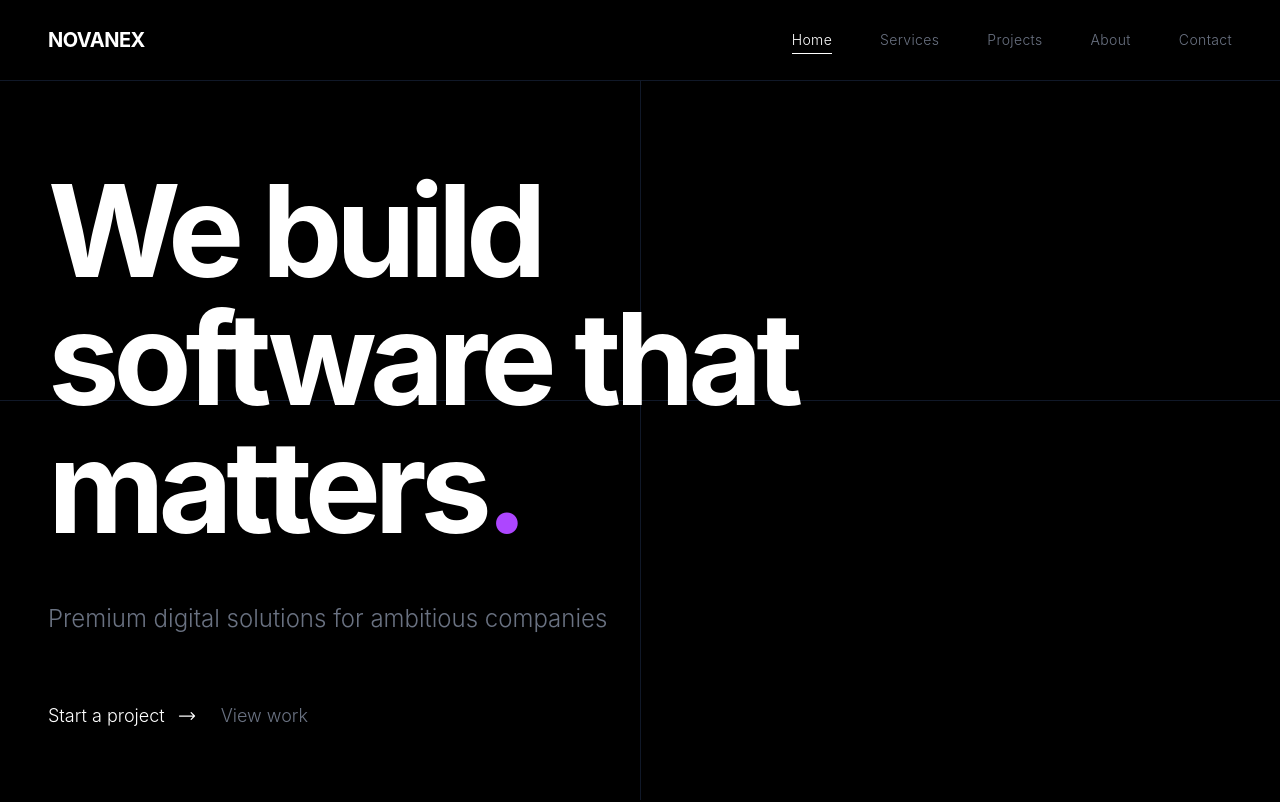
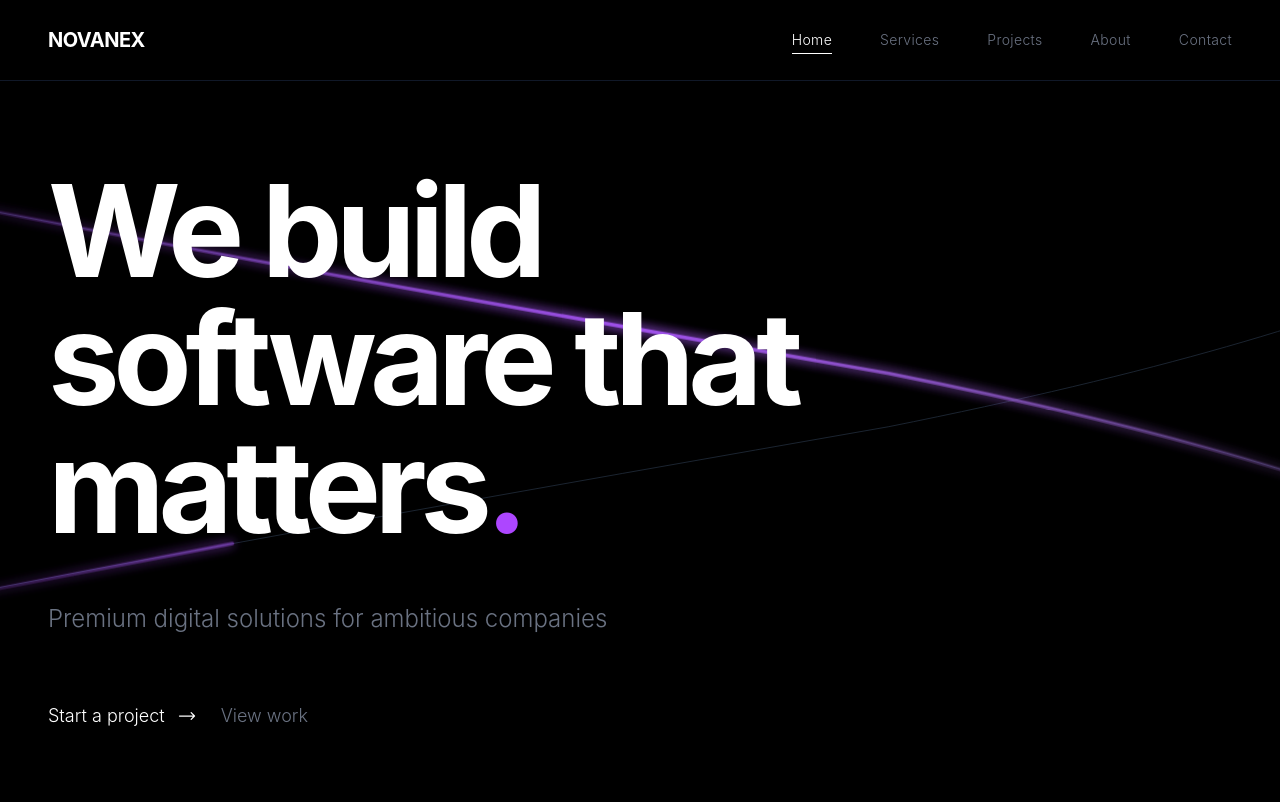
Before and after one commit to rumesh02/novanex-site, a React (Vite) app in the folder frontend/: page / in a window 1280 px wide. Shown: the top 802 px of the page. Built offline with nearby package versions, Linux system fonts and the light colour scheme.

Commit message:
hero section animation

```diff
--- a/frontend/src/components/Hero.jsx
+++ b/frontend/src/components/Hero.jsx
@@ -1,39 +1,148 @@
+import React from "react";
+
 const Hero = () => {
   return (
-    <section className="relative min-h-screen flex items-center px-6 lg:px-12 pt-24">
-      {/* Minimal abstract grid lines */}
-      <div className="absolute inset-0 overflow-hidden pointer-events-none">
-        <div className="absolute top-0 left-0 w-full h-full">
-          <div className="absolute top-1/2 left-0 w-full h-px bg-gray-900" />
-          <div className="absolute top-0 left-1/2 w-px h-full bg-gray-900" />
-        </div>
+    <section className="relative min-h-screen flex items-center px-6 lg:px-12 pt-24 overflow-hidden">
+      <style>{`
+        @keyframes drawLine {
+          0% {
+            stroke-dashoffset: 2200;
+          }
+          100% {
+            stroke-dashoffset: 0;
+          }
+        }
+
+        @keyframes fadeInOut {
+          0% { opacity: 0; }
+          5% { opacity: 1; }
+          95% { opacity: 1; }
+          100% { opacity: 0; }
+        }
+
+        .glow-line-1 {
+          animation: drawLine 7s ease-in-out 1s infinite,
+                     fadeInOut 7s ease-in-out 1s infinite;
+        }
+
+        .glow-line-2 {
+          animation: drawLine 8.5s ease-in-out 4.2s infinite,
+                     fadeInOut 8.5s ease-in-out 4.2s infinite;
+        }
+      `}</style>
+
+      {/* Animated curved lines background */}
+      <div className="absolute inset-0 pointer-events-none">
+        {/* Static subtle curves */}
+        <svg
+          className="absolute inset-0 w-full h-full"
+          viewBox="0 0 1440 900"
+          preserveAspectRatio="none"
+          fill="none"
+          xmlns="http://www.w3.org/2000/svg"
+        >
+          <path
+            d="M-200 200 C 200 280, 600 350, 1000 420 C 1300 480, 1500 540, 1640 600"
+            stroke="#1f2937"
+            strokeWidth="1"
+          />
+          <path
+            d="M-200 700 C 200 620, 600 550, 1000 480 C 1300 420, 1500 360, 1640 300"
+            stroke="#1f2937"
+            strokeWidth="1"
+          />
+        </svg>
+
+        {/* Glowing animated light */}
+        <svg
+          className="absolute inset-0 w-full h-full"
+          viewBox="0 0 1440 900"
+          preserveAspectRatio="none"
+          fill="none"
+          xmlns="http://www.w3.org/2000/svg"
+        >
+          <defs>
+            <linearGradient id="glow1" x1="0%" y1="0%" x2="100%" y2="0%">
+              <stop offset="0%" stopColor="#a855f7" stopOpacity="0" />
+              <stop offset="50%" stopColor="#a855f7" stopOpacity="0.9" />
+              <stop offset="100%" stopColor="#c084fc" stopOpacity="0" />
+            </linearGradient>
+
+            <linearGradient id="glow2" x1="0%" y1="0%" x2="100%" y2="0%">
+              <stop offset="0%" stopColor="#a855f7" stopOpacity="0" />
+              <stop offset="50%" stopColor="#a855f7" stopOpacity="0.9" />
+              <stop offset="100%" stopColor="#c084fc" stopOpacity="0" />
+            </linearGradient>
+
+            <filter id="glow-filter">
+              <feGaussianBlur stdDeviation="6" result="coloredBlur" />
+              <feMerge>
+                <feMergeNode in="coloredBlur" />
+                <feMergeNode in="coloredBlur" />
+                <feMergeNode in="SourceGraphic" />
+              </feMerge>
+            </filter>
+          </defs>
+
+          <path
+            d="M-200 200 C 200 280, 600 350, 1000 420 C 1300 480, 1500 540, 1640 600"
+            stroke="url(#glow1)"
+            strokeWidth="4"
+            strokeLinecap="round"
+            strokeDasharray="2200"
+            strokeDashoffset="2200"
+            className="glow-line-1"
+            filter="url(#glow-filter)"
+          />
+
+          <path
+            d="M-200 700 C 200 620, 600 550, 1000 480 C 1300 420, 1500 360, 1640 300"
+            stroke="url(#glow2)"
+            strokeWidth="4"
+            strokeLinecap="round"
+            strokeDasharray="2200"
+            strokeDashoffset="2200"
+            className="glow-line-2"
+            filter="url(#glow-filter)"
+          />
+        </svg>
       </div>
 
       {/* Content */}
       <div className="relative max-w-7xl mx-auto w-full">
-        {/* Headline - Left aligned, massive typography */}
         <h1 className="text-6xl sm:text-7xl md:text-8xl lg:text-9xl font-bold tracking-tighter leading-none mb-12">
           <span className="block text-white">We build</span>
           <span className="block text-white">software that</span>
-          <span className="block text-white">matters<span className="text-purple-500">.</span></span>
+          <span className="block text-white">
+            matters<span className="text-purple-500">.</span>
+          </span>
         </h1>
 
-        {/* Subheading */}
         <p className="text-xl md:text-2xl text-gray-500 max-w-2xl font-light leading-relaxed mb-16">
           Premium digital solutions for ambitious companies
         </p>
 
-        {/* CTA - Minimal */}
         <div className="flex flex-col sm:flex-row gap-6 items-start">
           <a
             href="#contact"
             className="group inline-flex items-center gap-3 text-white hover:text-purple-400 transition-colors text-lg"
           >
             <span className="font-light">Start a project</span>
-            <svg className="w-5 h-5 group-hover:translate-x-1 transition-transform" fill="none" viewBox="0 0 24 24" stroke="currentColor">
-              <path strokeLinecap="round" strokeLinejoin="round" strokeWidth={1.5} d="M17 8l4 4m0 0l-4 4m4-4H3" />
+            <svg
+              className="w-5 h-5 group-hover:translate-x-1 transition-transform"
+              fill="none"
+              viewBox="0 0 24 24"
+              stroke="currentColor"
+            >
+              <path
+                strokeLinecap="round"
+                strokeLinejoin="round"
+                strokeWidth={1.5}
+                d="M17 8l4 4m0 0l-4 4m4-4H3"
+              />
             </svg>
           </a>
+
           <a
             href="#projects"
             className="inline-flex items-center gap-3 text-gray-500 hover:text-white transition-colors text-lg"
--- a/frontend/tailwind.config.js
+++ b/frontend/tailwind.config.js
@@ -7,14 +7,42 @@ export default {
   theme: {
     extend: {
       fontFamily: {
-        sans: ['Satoshi', '-apple-system', 'BlinkMacSystemFont', 'Segoe UI', 'sans-serif'],
+        sans: [
+          "Satoshi",
+          "-apple-system",
+          "BlinkMacSystemFont",
+          "Segoe UI",
+          "sans-serif",
+        ],
       },
       colors: {
-        'purple-accent': '#9333ea',
-        'purple-light': '#a855f7',
-        'purple-dark': '#7e22ce',
+        "purple-accent": "#9333ea",
+        "purple-light": "#a855f7",
+        "purple-dark": "#7e22ce",
+      },
+      animation: {
+        "glow-path": "glowMove 8s ease-in-out infinite",
+        "glow-path-delayed": "glowMove 8s ease-in-out 4s infinite",
+      },
+      keyframes: {
+        glowMove: {
+          "0%": {
+            strokeDashoffset: "2000",
+            opacity: "0",
+          },
+          "10%": {
+            opacity: "1",
+          },
+          "90%": {
+            opacity: "1",
+          },
+          "100%": {
+            strokeDashoffset: "0",
+            opacity: "0",
+          },
+        },
       },
     },
   },
   plugins: [],
-}
+};
```
